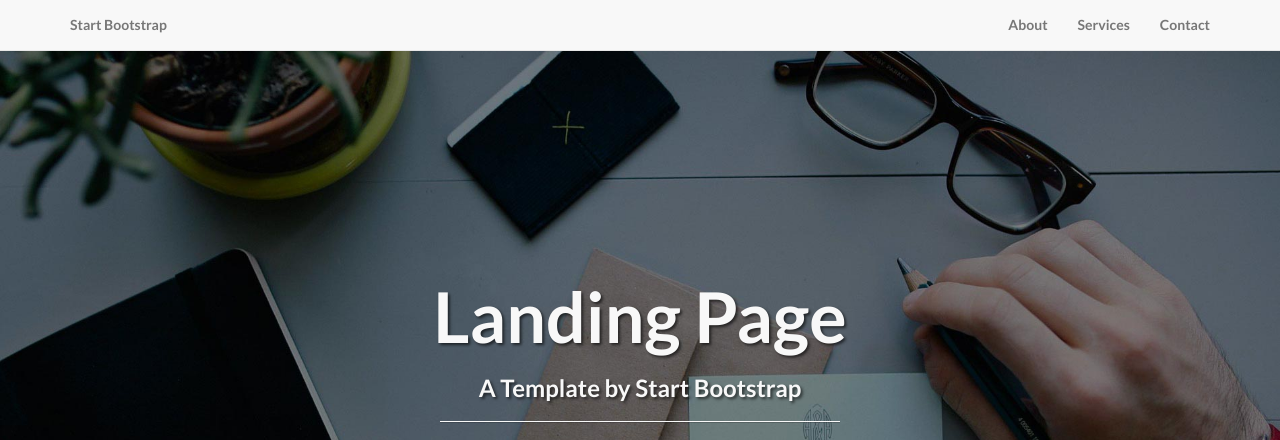
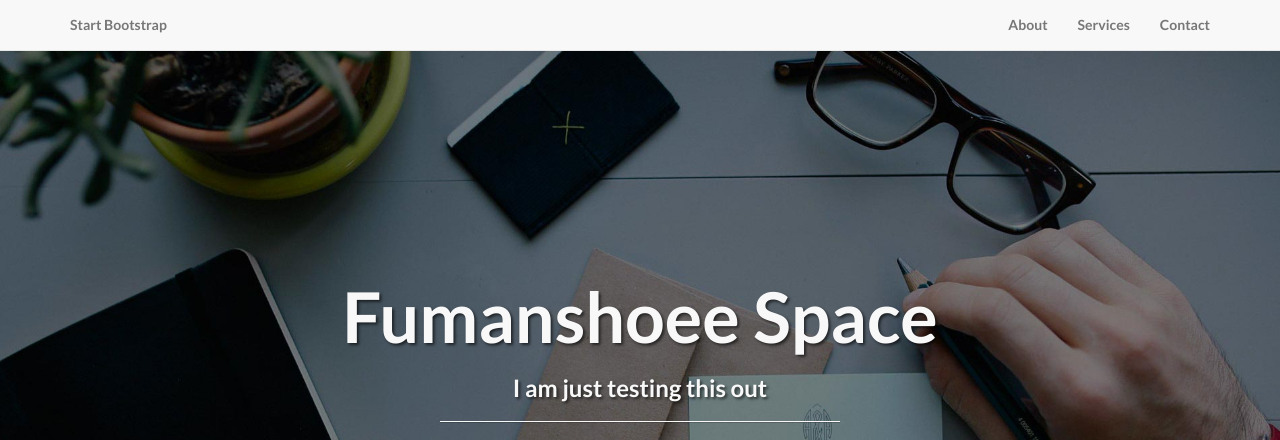
Before and after one commit to fumanshoee/fumanshoee.github.io, a plain HTML site: page index.html in a window 1280 px wide. Shown: the top 440 px of the page. Drawn offline with Linux system fonts and the light colour scheme.

```diff
--- a/index.html
+++ b/index.html
@@ -9,7 +9,7 @@
     <meta name="description" content="">
     <meta name="author" content="">
 
-    <title>Landing Page - Start Bootstrap Theme</title>
+    <title>Alfred Espidol</title>
 
     <!-- Bootstrap Core CSS -->
     <link href="css/bootstrap.min.css" rel="stylesheet">
@@ -73,8 +73,8 @@
             <div class="row">
                 <div class="col-lg-12">
                     <div class="intro-message">
-                        <h1>Landing Page</h1>
-                        <h3>A Template by Start Bootstrap</h3>
+                        <h1>Fumanshoee Space</h1>
+                        <h3>I am just testing this out</h3>
                         <hr class="intro-divider">
                         <ul class="list-inline intro-social-buttons">
                             <li>
```
